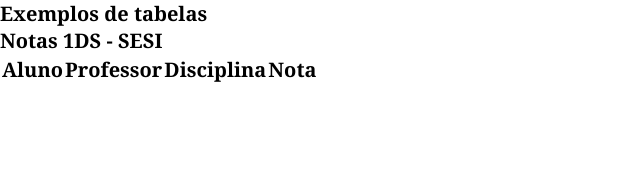
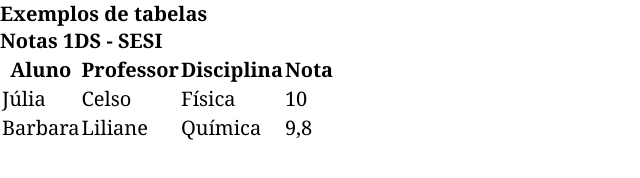
Before and after one commit to joaof-souza/tabelas, a plain HTML site: page index.html in a window 1280 px wide. Shown: the whole page, without its empty margins (0-640 px from the left). Drawn offline with Linux system fonts and the light colour scheme.

Commit message:
FIX: Ajusta o header e  cria os dados da tabela

```diff
--- a/index.html
+++ b/index.html
@@ -10,14 +10,15 @@
 
 </head>
 <body>
-    <header class="header-title">
-        <h1>Exemplos de tabelas</h1>
-        <!-- título para a tabela -->
-         <h2>Notas 1DS - SESI</h2>
-    </header>
     <main class="main-content">
+        <header class="header-title">
+            <h1>Exemplos de tabelas</h1>
+            <!-- título para a tabela -->
+             <h2>Notas 1DS - SESI</h2>
+        </header>
+
         <!-- container para a tabela -->
-         <table>
+         <table class="table-main">
             <!-- criar uma linha na tabela -->
              <tr>
                 <!-- criar os cabeçalhos das linhas da tabela -->
@@ -26,6 +27,18 @@
                 <th>Disciplina</th>
                 <th>Nota</th>
              </tr>
+             <tr>
+                <td>Júlia</td>
+                <td>Celso</td>
+                <td>Física</td>
+                <td>10</td>
+             </tr>
+             <tr>
+                <td>Barbara</td>
+                <td>Liliane</td>
+                <td>Química</td>
+                <td>9,8</td>
+             </tr>
 
          </table>
     </main>
```
